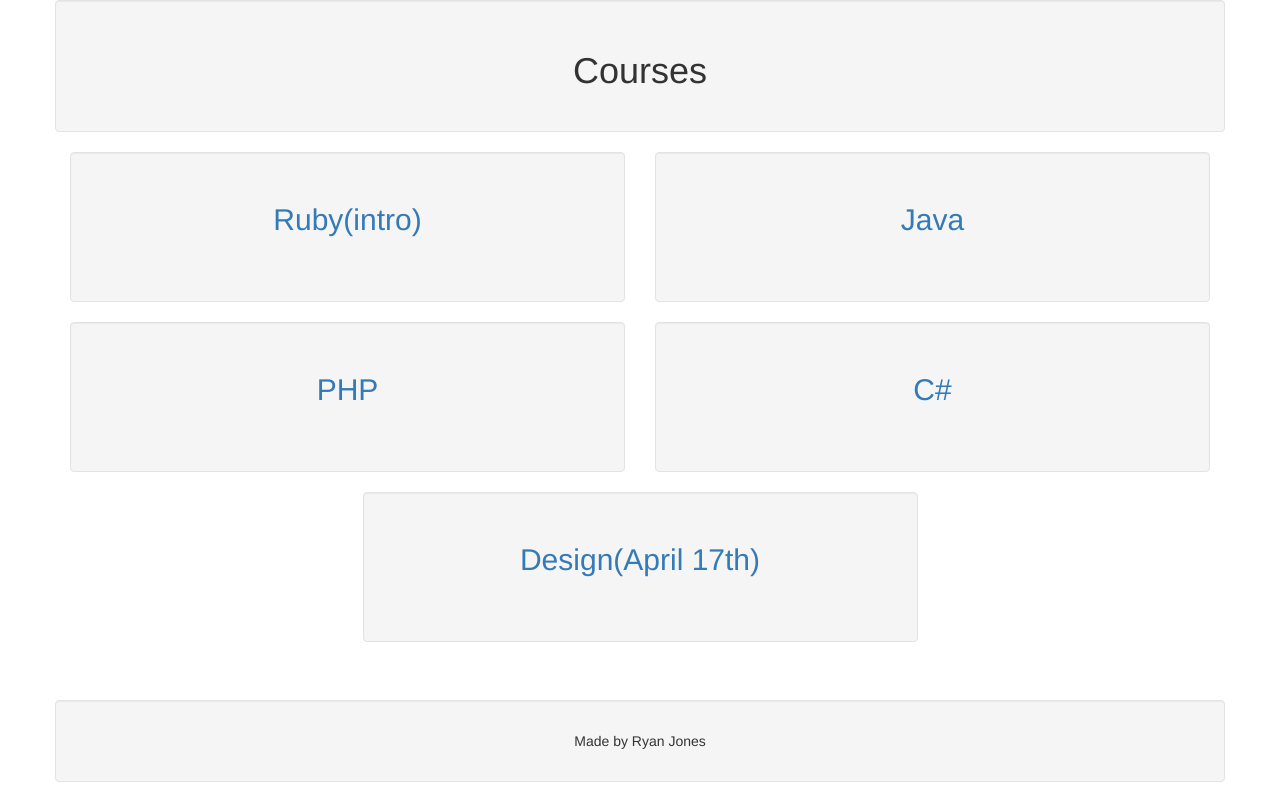
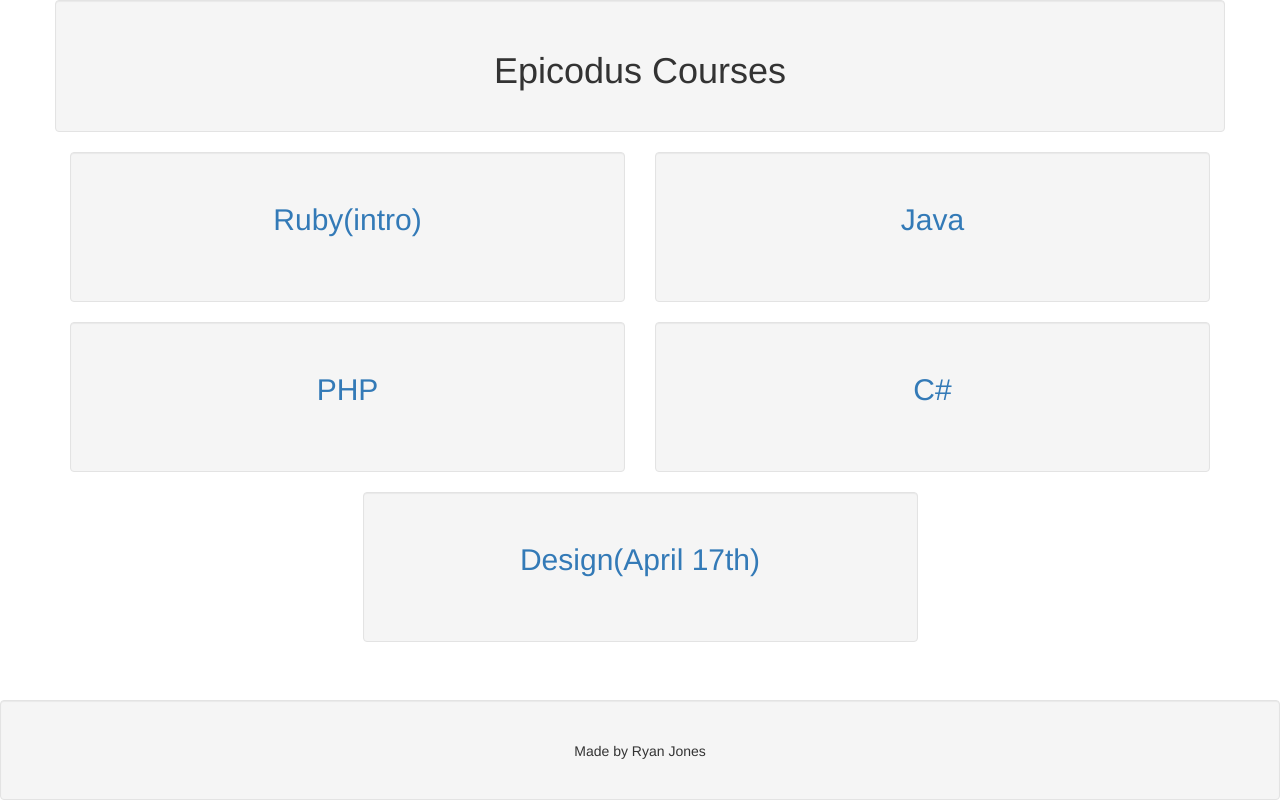
Before and after one commit to Znergy/epicodus-profiles, a plain HTML site: page courses.html in a window 1280 px wide. Drawn offline with nearby package versions, Linux system fonts and the light colour scheme.

Commit message:
will add a footer using absolute property, and some other css trickery found on stack overflow

```diff
--- a/courses.html
+++ b/courses.html
@@ -22,7 +22,7 @@
     <div class="container">
       <div class="row">
         <div class="col-md-12 well">
-          <h1>Courses</h1>
+          <h1>Epicodus Courses</h1>
         </div>
       </div>
       <div class="courses">
--- a/css/courses.css
+++ b/css/courses.css
@@ -1,7 +1,8 @@
 .square { height: 150px; }
 h2, h1, footer { text-align: center; }
-footer { }
-html, body { height: 100vh; }
+body { margin: 0 0 100px; }
+html { position: relative; min-height: 100%; }
 .container { height: 100%; }
 .well:last-child { padding: 30px; }
-.footer { background-color: #f5f5f5; border: 1px solid #e3e3e3; box-shadow: inset 0 1px 1px rgba(0,0,0,.05); border-radius: 4px; padding: 30px; margin-top: 38px;}
+footer { margin-top: 40px; }
+.footer { background-color: #f5f5f5; border: 1px solid #e3e3e3; box-shadow: inset 0 1px 1px rgba(0,0,0,.05); border-radius: 4px; position: absolute; left: 0; bottom: 0; height: 100px; width: 100%; overflow:hidden; margin-left: 0px; }
--- a/css/styles.css
+++ b/css/styles.css
@@ -1,5 +1,5 @@
 h2, h1, footer { text-align: center; }
-html, body, .container { height: 100vh; }
+html, body, .container { height: 100vh; color: #333; }
 div.buttonStyles { text-align: center; }
 button#submitBtn { margin-top: 10px; }
 div.input-group { padding-bottom: 10px; }
```
